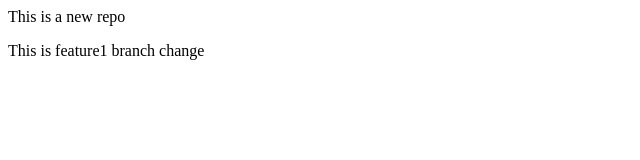
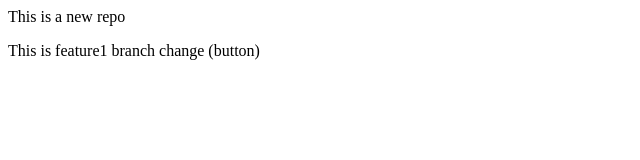
Before and after one commit to JawadStack/localrepo, a plain HTML site: page index.html in a window 1280 px wide. Shown: the full height of the page, 0-640 px from the left. Drawn offline with Linux system fonts and the light colour scheme.

```diff
--- a/index.html
+++ b/index.html
@@ -1,2 +1,2 @@
 <p>This is a new repo<p>
-<p>This is feature1 branch change<p>
+<p>This is feature1 branch change (button)<p>
```
